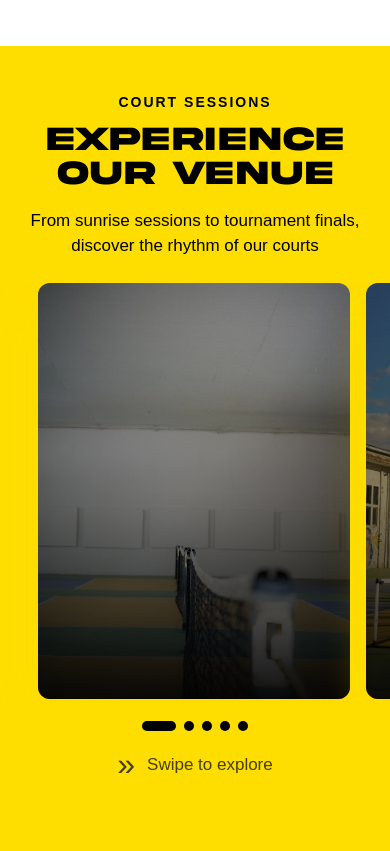
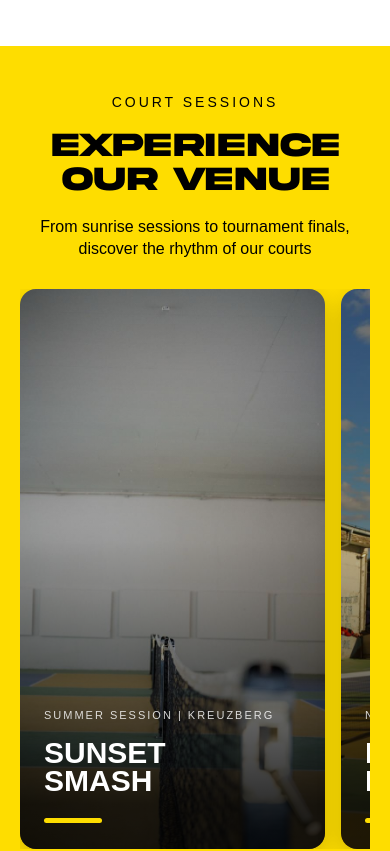
Before and after one commit to syedahadimran/my-react-site, a React (Vite) app: page / in a window 390 px wide. Shown: the part 1640-2491 px from the top of the page. Built offline with nearby package versions, Linux system fonts and the light colour scheme.

Commit message:
Slider Design Updated

```diff
--- a/src/sections/VenueSessions/VenueSessions.css
+++ b/src/sections/VenueSessions/VenueSessions.css
@@ -1,18 +1,23 @@
 .venue-sessions {
   background: #fedd00;
-  padding: 60px 0;
+  padding: 34px 0 52px;
 }
 
 .venue-sessions__container {
   width: 100%;
+  max-width: 1440px;
+  margin: 0 auto;
+  padding: 0 92px;
+  box-sizing: border-box;
 }
 
 .venue-sessions__eyebrow {
   text-align: center;
   color: #000000;
   font-size: 14px;
-  letter-spacing: 2px;
-  margin-bottom: 14px;
+  letter-spacing: 3px;
+  font-weight: 500;
+  margin-bottom: 18px;
   text-transform: uppercase;
 }
 
@@ -20,9 +25,10 @@
   font-family: "Akira Expanded", sans-serif;
   text-align: center;
   color: #000000;
-  font-size: 48px;
+  font-size: 45px;
   font-weight: 900;
-  line-height: 0.95;
+  line-height: 0.92;
+  letter-spacing: -1px;
   margin: 0;
   text-transform: uppercase;
 }
@@ -31,12 +37,16 @@
   text-align: center;
   color: #000000;
   font-size: 18px;
-  margin-top: 20px;
+  line-height: 1.4;
+  margin-top: 34px;
+  max-width: 760px;
+  margin-left: auto;
+  margin-right: auto;
 }
 
 .venue-sessions__slider-wrap {
   position: relative;
-  margin-top: 40px;
+  margin-top: 58px;
 }
 
 .venue-sessions__slider {
@@ -46,7 +56,7 @@
   overflow-y: hidden;
   scroll-snap-type: x mandatory;
   scroll-behavior: smooth;
-  padding: 20px 24px 8px;
+  padding: 0;
   scrollbar-width: none;
   -ms-overflow-style: none;
 }
@@ -58,21 +68,18 @@
 .venue-sessions__card {
   position: relative;
   flex-shrink: 0;
-  width: 85vw;
-  aspect-ratio: 9 / 14;
-  min-height: auto;
-  max-height: unset;
-  border-radius: 12px;
+  width: 324px;
+  height: 575px;
+  border-radius: 10px;
   overflow: hidden;
   scroll-snap-align: center;
-  box-shadow: 0 18px 40px rgba(254, 221, 0, 0.35);
-  transform: translateY(0) scale(1);
-  transition: transform 0.45s ease, box-shadow 0.45s ease;
+  box-shadow: 0 8px 24px rgba(0,0,0,0.18);
+  transform: translateY(0);
+  transition: transform 0.3s ease;
 }
 
 .venue-sessions__card:hover {
-  transform: translateY(-6px) scale(1.015);
-  box-shadow: 0 28px 55px rgba(254, 221, 0, 0.35);
+  transform: translateY(-4px);
 }
 
 .venue-sessions__image {
@@ -81,19 +88,17 @@
   width: 100%;
   height: 100%;
   object-fit: cover;
-  transition: transform 0.7s ease;
-}
-
-.venue-sessions__card:hover .venue-sessions__image {
-  transform: scale(1.04);
 }
 
 .venue-sessions__overlay {
   position: absolute;
   inset: 0;
-  background:
-    linear-gradient(to top, rgba(0, 0, 0, 0.92), rgba(0, 0, 0, 0.36), transparent),
-    linear-gradient(to bottom right, rgba(0, 0, 0, 0.28), transparent, rgba(0, 0, 0, 0.2));
+  background: linear-gradient(
+    to top,
+    rgba(0,0,0,0.82) 8%,
+    rgba(0,0,0,0.18) 55%,
+    rgba(0,0,0,0.05) 100%
+  );
 }
 
 .venue-sessions__content {
@@ -102,252 +107,160 @@
   display: flex;
   flex-direction: column;
   justify-content: flex-end;
-  padding: 20px;
+  padding: 0 0 34px 38px;
   z-index: 2;
 }
 
 .venue-sessions__tag {
-  margin: 0 0 10px;
-  color: rgba(255, 255, 255, 0.82);
-  font-size: 12px;
-  letter-spacing: 2.4px;
+  margin: 0 0 18px;
+  color: rgba(255,255,255,0.82);
+  font-size: 13px;
+  letter-spacing: 2.8px;
+  font-weight: 400;
   text-transform: uppercase;
 }
 
 .venue-sessions__title-card {
   margin: 0;
   color: #ffffff;
-  font-size: 28px;
-  line-height: 1.05;
+  font-size: 44px;
+  line-height: 0.95;
   font-weight: 900;
   text-transform: uppercase;
 }
 
 .venue-sessions__underline {
-  width: 56px;
+  width: 72px;
   height: 5px;
   background: #fedd00;
-  border-radius: 999px;
-  margin-top: 16px;
+  border-radius: 20px;
+  margin-top: 22px;
 }
 
 .venue-sessions__hover-border {
   position: absolute;
   inset: 0;
   border: 2px solid transparent;
-  border-radius: 12px;
+  border-radius: 10px;
   pointer-events: none;
-  transition: border-color 0.35s ease;
+  transition: border-color 0.3s ease;
 }
 
 .venue-sessions__card:hover .venue-sessions__hover-border {
-  border-color: rgba(254, 221, 0, 1);
+  border-color: rgba(255,255,255,0.2);
 }
 
 .venue-sessions__arrow {
   position: absolute;
   top: 50%;
   transform: translateY(-50%);
-  width: 60px;
-  height: 60px;
+  width: 72px;
+  height: 72px;
   border-radius: 50%;
   border: none;
-  background: #000000;
-  color: #f4f0e8;
+  background: #002e91;
+  color: #ffffff;
   display: inline-flex;
   align-items: center;
   justify-content: center;
   cursor: pointer;
-  z-index: 0;
-  transition: background-color 0.3s ease, transform 0.3s ease;
-}
-
-.venue-sessions__arrow:hover {
-  background: #f0d400;
-  color: #1f2937;
-}
-
-.venue-sessions__arrow:active {
-  transform: translateY(-50%) scale(0.96);
+  z-index: 10;
+  opacity: 1;
+  transition:
+    opacity 0.25s ease,
+    transform 0.25s ease,
+    background-color 0.3s ease;
 }
 
 .venue-sessions__arrow--left {
-  left: 36px;
+  left: -36px;
 }
 
 .venue-sessions__arrow--right {
-  right: 36px;
+  right: -36px;
 }
 
 .venue-sessions__arrow span {
-  font-size: 40px;
+  font-size: 28px;
   line-height: 1;
-  transform: translateY(-4px);
-  justify-content: center;
+  transform: translateY(-2px);
 }
 
 .venue-sessions__mobile-nav {
   display: none;
 }
 
-.venue-sessions__dots {
-  display: flex;
-  align-items: center;
-  justify-content: center;
-  gap: 10px;
-}
+@media (max-width: 1024px) {
+  .venue-sessions__container {
+    padding: 0 24px;
+  }
 
-.venue-sessions__dot {
-  width: 11px;
-  height: 11px;
-  border: none;
-  border-radius: 50%;
-  background: rgb(0, 0, 0);
-  padding: 0;
-  cursor: pointer;
-  transition: all 0.3s ease;
-}
+  .venue-sessions__title {
+    font-size: 52px;
+  }
 
-.venue-sessions__dot--active {
-  width: 34px;
-  border-radius: 999px;
-  background: #000000;
-}
+  .venue-sessions__slider {
+    gap: 18px;
+  }
 
-.venue-sessions__swipe-hint {
-  display: flex;
-  align-items: center;
-  justify-content: center;
-  gap: 12px;
-  margin-top: 18px;
-  color: rgba(0, 0, 0, 0.72);
-  font-size: 18px;
-}
-
-.venue-sessions__swipe-icon {
-  font-size: 34px;
-  line-height: 1;
-  color: rgba(0, 0, 0, 0.72);
-  transform: translateY(-1px);
-}
-
-@media (min-width: 640px) {
   .venue-sessions__card {
-    width: 70vw;
-  }
-}
-
-@media (min-width: 768px) {
-  .venue-sessions__card {
-    width: 48vw;
+    width: 280px;
+    height: 500px;
   }
 
   .venue-sessions__title-card {
     font-size: 36px;
   }
-
-  .venue-sessions__content {
-    padding: 28px;
-  }
-
-  .venue-sessions__tag {
-    font-size: 13px;
-  }
-}
-
-@media (min-width: 1024px) {
-  .venue-sessions__card {
-    width: 23vw;
-  }
-
-  .venue-sessions__title-card {
-    font-size: 34px;
-  }
-
-  .venue-sessions__content {
-    padding: 32px;
-  }
-
-  .venue-sessions__tag {
-    font-size: 14px;
-  }
-
-}
-
-@media (min-width: 1280px) {
-  .venue-sessions__card {
-    width: 18vw;
-
-  }
-  .venue-sessions__container {
-    width: 100%;
-    padding-left: 150px;
-    padding-right: 100px;
-  }
 }
 
 @media (max-width: 768px) {
   .venue-sessions {
-    padding: 36px 0 36px;
+    padding: 36px 0;
   }
 
-  .venue-sessions__eyebrow {
-    display: block;
-    font-size: 14px;
-    letter-spacing: 2px;
-    margin-bottom: 12px;
+  .venue-sessions__container {
     padding: 0 20px;
   }
 
   .venue-sessions__title {
-    display: block;
     font-size: 34px;
     line-height: 1;
-    padding: 0 20px;
-    margin: 0;
   }
 
   .venue-sessions__subtitle {
-    margin-top: 18px;
-    padding: 0 22px;
-    font-size: 17px;
-    line-height: 1.5;
+    font-size: 16px;
+    margin-top: 20px;
   }
 
   .venue-sessions__slider-wrap {
-    margin-top: 24px;
+    margin-top: 28px;
   }
 
   .venue-sessions__slider {
-    padding: 0 38px 6px;
     gap: 16px;
   }
 
   .venue-sessions__card {
-     width: calc(100vw - 76px);
-    aspect-ratio: 3 / 4;  /* your working ratio */
-    min-height: unset;
+     width: calc(100vw - 85px);
+    height: 560px;
+    border-radius: 16px;
   }
 
   .venue-sessions__content {
-    padding: 20px;
+    padding: 0 0 26px 24px;
   }
 
   .venue-sessions__tag {
     font-size: 11px;
     letter-spacing: 2px;
-    margin-bottom: 12px;
   }
 
   .venue-sessions__title-card {
-    font-size: 28px;
-    line-height: 1.05;
+    font-size: 30px;
   }
 
   .venue-sessions__underline {
-    width: 54px;
-    height: 5px;
-    margin-top: 14px;
+    width: 58px;
   }
 
   .venue-sessions__arrow {
@@ -356,58 +269,39 @@
 
   .venue-sessions__mobile-nav {
     display: block;
-    margin-top: 16px;
+    margin-top: 18px;
   }
 
   .venue-sessions__dots {
+    display: flex;
+    justify-content: center;
     gap: 8px;
   }
 
   .venue-sessions__dot {
     width: 10px;
     height: 10px;
+    border: none;
+    border-radius: 50%;
+    background: rgba(0,0,0,0.25);
   }
 
   .venue-sessions__dot--active {
-    width: 34px;
+    width: 32px;
+    border-radius: 999px;
+    background: #000;
   }
 
   .venue-sessions__swipe-hint {
-    font-size: 17px;
-    margin-top: 18px;
+    display: flex;
+    justify-content: center;
+    align-items: center;
+    gap: 10px;
+    margin-top: 16px;
+    font-size: 15px;
   }
 
   .venue-sessions__swipe-icon {
-    font-size: 32px;
-  }
-
-  .venue-sessions__card:hover {
-    transform: none;
-    box-shadow: 0 18px 40px rgba(254, 221, 0, 1);
-  }
-
-  .venue-sessions__card:hover .venue-sessions__image {
-    transform: none;
-  }
-
-  .venue-sessions__card:hover .venue-sessions__hover-border {
-    border-color: transparent;
+    font-size: 26px;
   }
 }
-
-@media (max-width: 480px) {
-  .venue-sessions__slider {
-    padding: 0 38px 6px;
-  }
-
-  .venue-sessions__subtitle {
-    padding-left: 24px;
-    padding-right: 24px;
-  }
-
-  .venue-sessions__card {
-     width: calc(100vw - 78px);
-    aspect-ratio: 3 / 4;  /* your working ratio */
-    min-height: unset;
-  }
-}
--- a/src/sections/VenueSessions/VenueSessions.jsx
+++ b/src/sections/VenueSessions/VenueSessions.jsx
@@ -4,7 +4,10 @@ import { venueSessions } from "./data";
 
 const VenueSessions = () => {
   const sliderRef = useRef(null);
+
   const [activeIndex, setActiveIndex] = useState(0);
+  const [showLeft, setShowLeft] = useState(false);
+  const [showRight, setShowRight] = useState(true);
 
   const scrollAmount = () => {
     const slider = sliderRef.current;
@@ -80,9 +83,15 @@ const VenueSessions = () => {
       });
 
       setActiveIndex(closest);
+
+      const maxScrollLeft = slider.scrollWidth - slider.clientWidth;
+
+      setShowLeft(slider.scrollLeft > 10);
+      setShowRight(slider.scrollLeft < maxScrollLeft - 10);
     };
 
     handleScroll();
+
     slider.addEventListener("scroll", handleScroll, { passive: true });
     window.addEventListener("resize", handleScroll);
 
@@ -117,7 +126,7 @@ const VenueSessions = () => {
                 <div className="venue-sessions__overlay" />
 
                 <div className="venue-sessions__content">
-                 {/* <p className="venue-sessions__tag">{item.tag}</p>
+                  <p className="venue-sessions__tag">{item.tag}</p>
 
                   <h3 className="venue-sessions__title-card">
                     {item.title.split("\n").map((line, index, arr) => (
@@ -126,9 +135,9 @@ const VenueSessions = () => {
                         {index < arr.length - 1 && <br />}
                       </React.Fragment>
                     ))}
-                  </h3> */}
+                  </h3>
 
-                 {/* <div className="venue-sessions__underline" /> */}
+                  <div className="venue-sessions__underline" />
                 </div>
 
                 <div className="venue-sessions__hover-border" />
@@ -136,6 +145,7 @@ const VenueSessions = () => {
             ))}
           </div>
 
+          {showLeft && (
             <button
               className="venue-sessions__arrow venue-sessions__arrow--left"
               onClick={scrollPrev}
@@ -144,7 +154,9 @@ const VenueSessions = () => {
             >
               <span>‹</span>
             </button>
+          )}
 
+          {showRight && (
             <button
               className="venue-sessions__arrow venue-sessions__arrow--right"
               onClick={scrollNext}
@@ -153,6 +165,7 @@ const VenueSessions = () => {
             >
               <span>›</span>
             </button>
+          )}
         </div>
 
         <div className="venue-sessions__mobile-nav">
```
Lines whose indentation alone changed are shown as unchanged.
